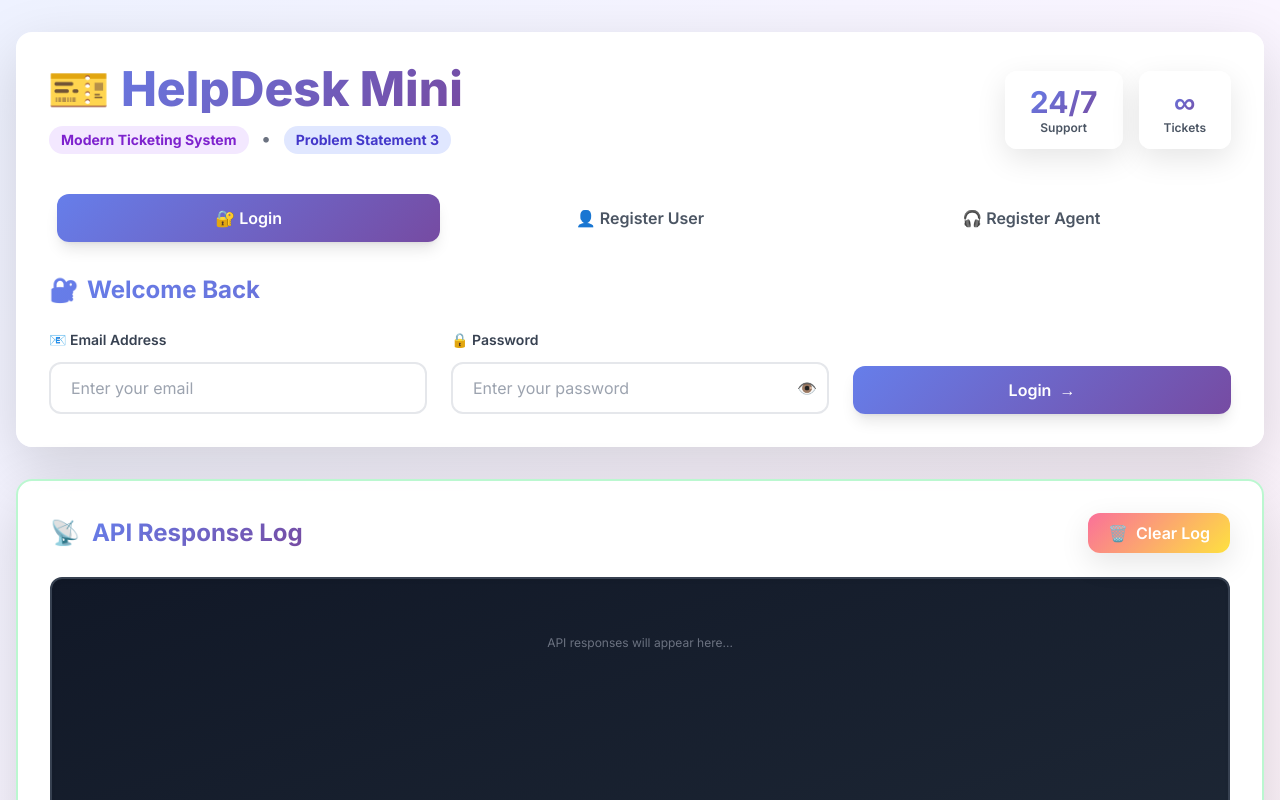
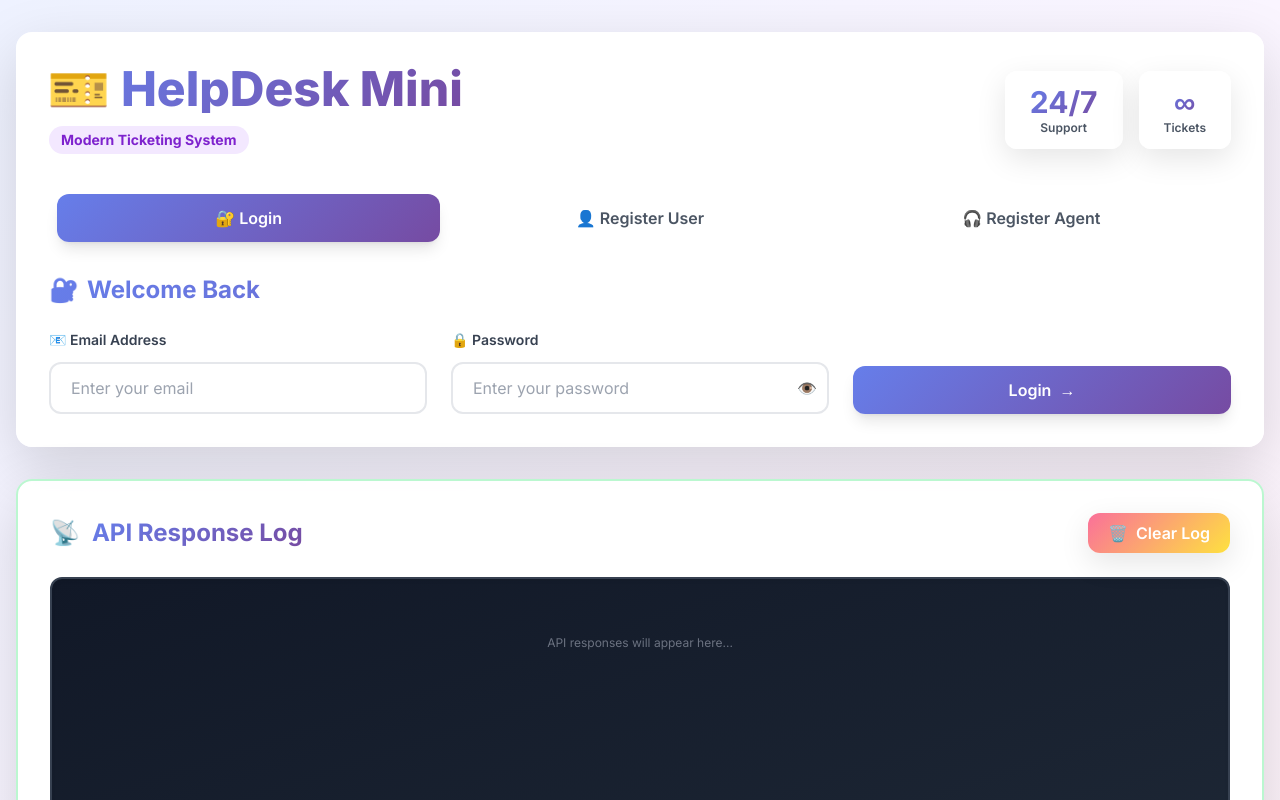
Before and after one commit to rajansuri021/helpdesk-mini, a website: page public/index.html in a window 1280 px wide. Shown: the top 800 px of the page. Drawn offline with nearby package versions, Linux system fonts and the light colour scheme.

Commit message:
Remove 'Problem Statement 3' from header

```diff
--- a/public/index.html
+++ b/public/index.html
@@ -198,10 +198,6 @@
                     <p class="text-gray-700 text-lg font-medium">
                         <span class="inline-block px-3 py-1 bg-purple-100 text-purple-700 rounded-full text-sm font-bold">
                             Modern Ticketing System
-                        </span>
-                        <span class="text-gray-500 mx-2">•</span>
-                        <span class="inline-block px-3 py-1 bg-indigo-100 text-indigo-700 rounded-full text-sm font-bold">
-                            Problem Statement 3
                         </span>
                     </p>
                 </div>
```
